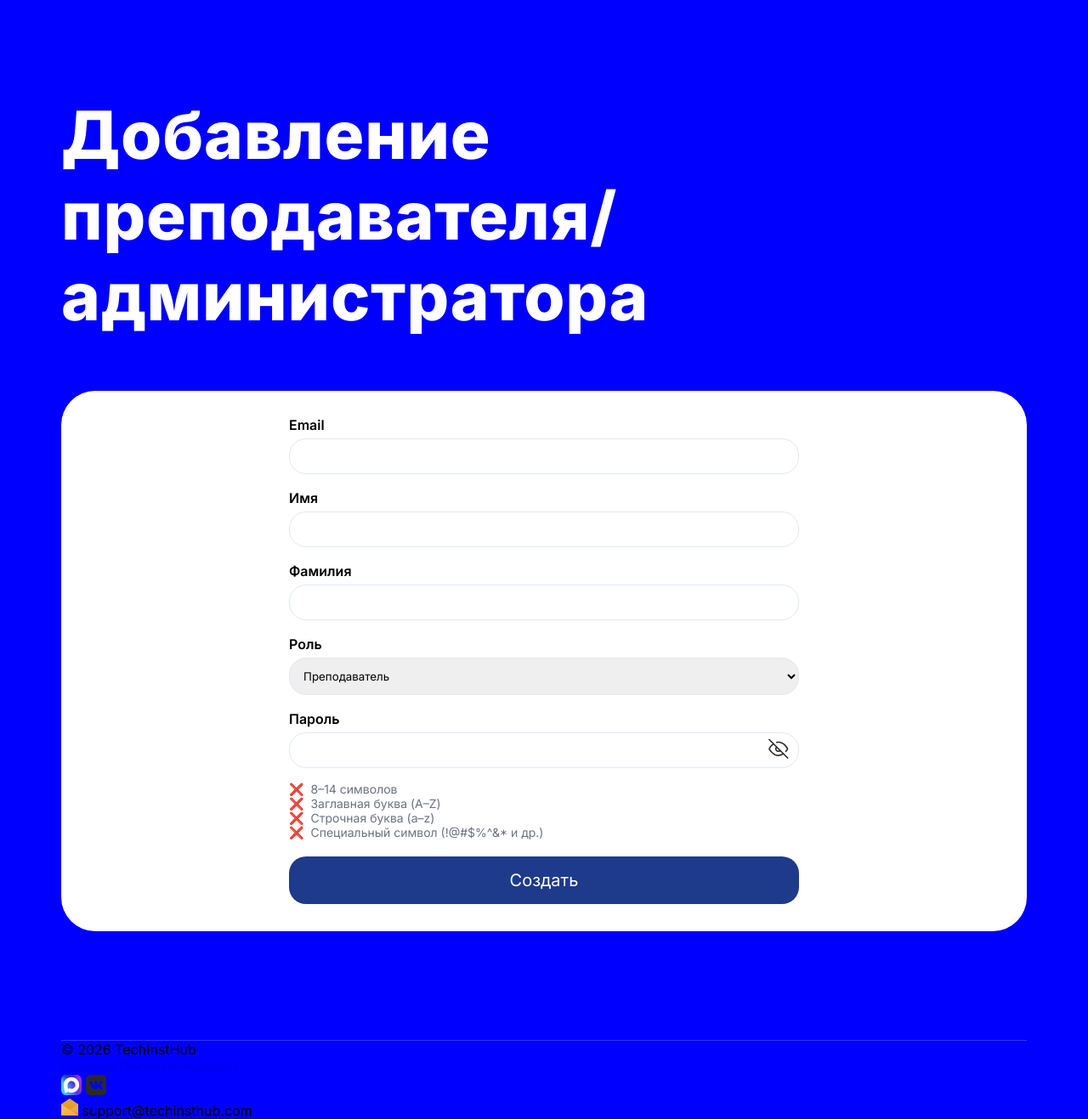
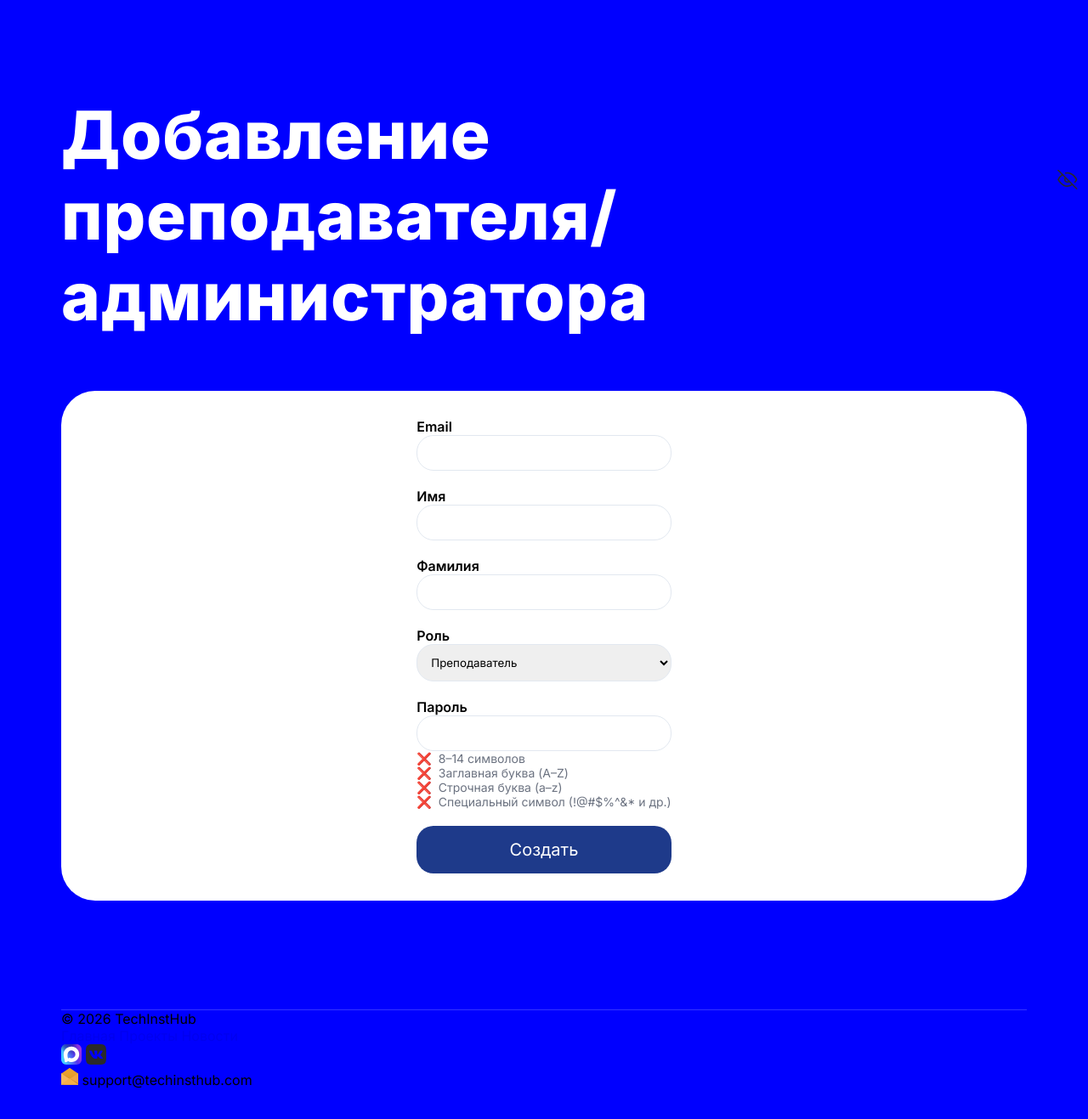
Before and after one commit to alextochanka/TechInstHub, a Flask app: page /admin/add_user in a window 1280 px wide. Shown: the part 187-1504 px from the top of the page at 85% size. After the commit the page ends 1468 px from the top, so only its background shows below. Run offline with Flask 3, Linux system fonts and the light colour scheme; the visitor is signed in with stand-in values (Sample User, id 1); some libraries are stand-ins or nearby versions.

Commit message:
Add files via upload

```diff
--- a/templates/admin/add_user.html
+++ b/templates/admin/add_user.html
@@ -2,44 +2,42 @@
 {% block title %}Добавить пользователя{% endblock %}
 {% block hero_title %}Добавление преподавателя/администратора{% endblock %}
 {% block content %}
-<div class="ui-vstack gap-32 align-center" style="max-width: 600px; margin: 0 auto;">
-    <form method="post" class="ui-vstack gap-20" style="width: 100%;" id="addUserForm">
-        <div class="ui-vstack gap-8">
+<div class="ui-vstack gap-32 align-center max-w-md mx-auto">
+    <form method="post" class="ui-vstack gap-20 w-full" id="addUserForm">
+        <div class="filter-group">
             <label class="ui-text semibold">Email</label>
             <input type="email" name="email" required class="ui-input">
         </div>
-        <div class="ui-vstack gap-8">
+        <div class="filter-group">
             <label class="ui-text semibold">Имя</label>
             <input type="text" name="name" required class="ui-input">
         </div>
-        <div class="ui-vstack gap-8">
+        <div class="filter-group">
             <label class="ui-text semibold">Фамилия</label>
             <input type="text" name="surname" required class="ui-input">
         </div>
-        <div class="ui-vstack gap-8">
+        <div class="filter-group">
             <label class="ui-text semibold">Роль</label>
             <select name="role" class="ui-input">
                 <option value="teacher">Преподаватель</option>
                 <option value="admin">Администратор</option>
             </select>
         </div>
-
-        <div class="ui-vstack gap-8">
+        <div class="filter-group">
             <label class="ui-text semibold">Пароль</label>
-            <div style="position: relative;">
-                <input type="password" name="password" id="passwordAdmin" required class="ui-input" style="padding-right:40px;">
+            <div class="relative">
+                <input type="password" name="password" id="passwordAdmin" required class="ui-input pr-10">
                 <button type="button" id="togglePasswordAdmin" class="password-toggle">
                     <img src="{{ url_for('static', filename='icons/Eye-off.svg') }}" width="24" height="24" id="eyeIconAdmin" alt="Показать пароль">
                 </button>
             </div>
-            <div id="passwordHints" class="ui-vstack gap-4" style="margin-top: 8px;">
-                <div id="hint-length" class="password-hint"><span id="length-icon">❌</span> 8–14 символов</div>
-                <div id="hint-upper" class="password-hint"><span id="upper-icon">❌</span> Заглавная буква (A–Z)</div>
-                <div id="hint-lower" class="password-hint"><span id="lower-icon">❌</span> Строчная буква (a–z)</div>
-                <div id="hint-special" class="password-hint"><span id="special-icon">❌</span> Специальный символ (!@#$%^&* и др.)</div>
+            <div id="passwordHints" class="ui-vstack gap-1 mt-2">
+                <div class="password-hint"><span id="length-icon">❌</span> 8–14 символов</div>
+                <div class="password-hint"><span id="upper-icon">❌</span> Заглавная буква (A–Z)</div>
+                <div class="password-hint"><span id="lower-icon">❌</span> Строчная буква (a–z)</div>
+                <div class="password-hint"><span id="special-icon">❌</span> Специальный символ (!@#$%^&* и др.)</div>
             </div>
         </div>
-
         <button type="submit" class="ui-button primary m">Создать</button>
     </form>
 </div>
--- a/templates/admin/logs.html
+++ b/templates/admin/logs.html
@@ -4,7 +4,7 @@
 {% block content %}
 <div class="ui-vstack gap-16">
     {% for log in logs %}
-    <div class="ui-vstack gap-4" style="border-bottom:1px solid #eef2ff; padding:12px 0;">
+    <div class="log-item">
         <div class="ui-text semibold">{{ log.created_at.strftime('%d.%m.%Y %H:%M:%S') }} – {{ log.action }}</div>
         <div class="ui-text gray">Пользователь: {{ log.user_id or 'система' }}</div>
         <div class="ui-text xs">{{ log.details or '' }}</div>
```
Also changed, not shown: templates/admin/add_news.html (+13 -4 lines), templates/admin/dashboard.html (+20 -21 lines), templates/admin/news_list.html (+4 -4 lines), templates/admin/query.html (+22 -8 lines), templates/admin/topics.html (+4 -4 lines), templates/admin/users.html (+4 -4 lines).
